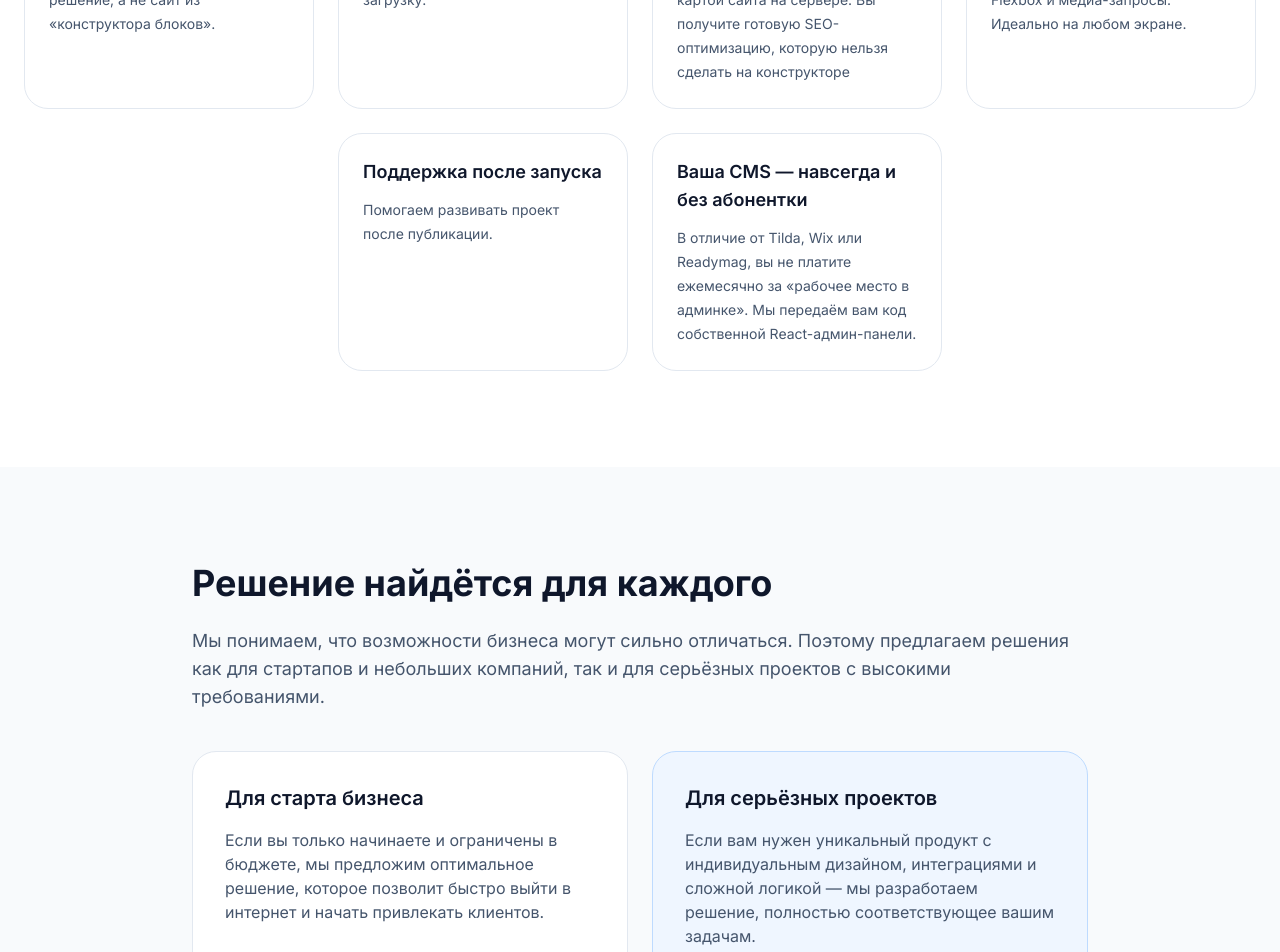
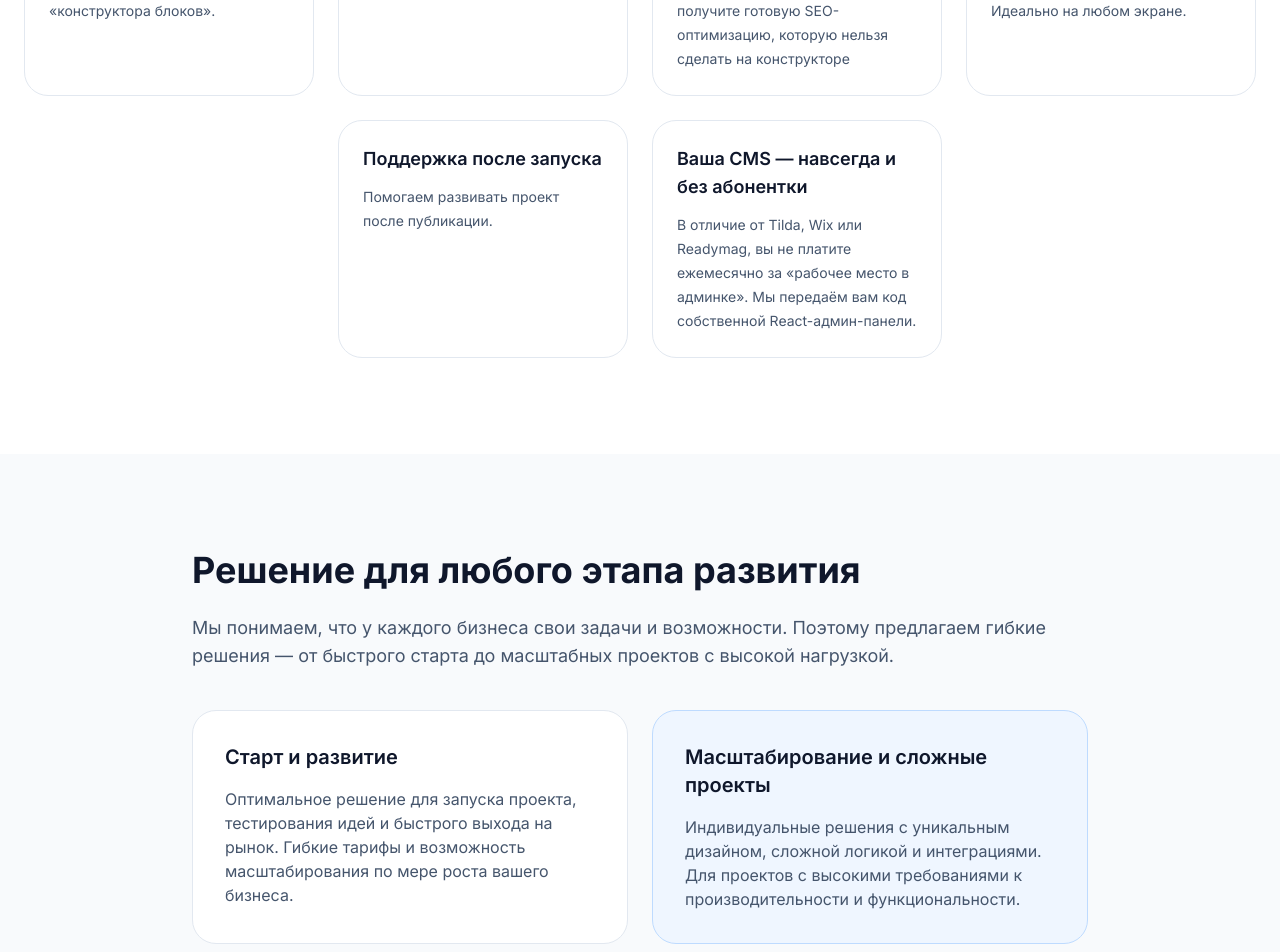
Before and after one commit to AlixandrN/ssg-dev-outstaff, a Next.js app: page /about in a window 1280 px wide. Shown: the part 860-1812 px from the top of the page. Built offline with nearby package versions, Linux system fonts and the light colour scheme.

Commit message:
about page was enh

```diff
--- a/app/(main)/about/page.tsx
+++ b/app/(main)/about/page.tsx
@@ -1,5 +1,7 @@
 import { AboutHeroSection } from "@/components/sections/AboutHeroSection";
+import { AboutSolutionsSection } from "@/components/sections/AboutSolutionsSection";
 import { CTASection } from "@/components/sections/CTASection";
+import { WhyChooseUsAboutSection } from "@/components/sections/WhyChooseUsAboutSection";
 import { WorkStagesSection } from "@/components/sections/WorkStagesSection";
 import { getLocalData } from "@/lib/data-utils/getLocalData";
 import { IData, WhyChooseUsData, WorkStages } from "@/lib/types";
@@ -30,74 +32,16 @@ const principles = [
 const AboutPage = async () => {
   const WORK_STAGES = await getLocalData<WorkStages>("work-stages");
   const { REASONS } = await getLocalData<WhyChooseUsData>("why-choose-us");
-  const { ABOUT_HERO, CTA } = await getLocalData<IData>("app-data");
+  const { ABOUT_HERO, CTA, ABOUT_SOLUTIONS } =
+    await getLocalData<IData>("app-data");
 
   return (
     <main className="bg-white">
       {ABOUT_HERO && <AboutHeroSection aboutHeroData={ABOUT_HERO} />}
-
-      {/* WHY_CHOOSE_US REASONS*/}
-      <section className="container mx-auto px-6 pb-24">
-        <div className="flex flex-col gap-4 md:flex-row md:flex-wrap md:justify-center md:gap-6">
-          {REASONS.map((item) => (
-            <div
-              key={item.title}
-              className="w-full rounded-3xl border border-slate-200 bg-white p-6 transition-shadow hover:shadow-md sm:w-[calc(50%-12px)] lg:w-[calc(33.33%-16px)] xl:w-[calc(25%-18px)] 2xl:w-auto 2xl:flex-1 2xl:max-w-none"
-            >
-              <h3 className="text-lg font-semibold text-slate-900">
-                {item.title}
-              </h3>
-              <p className="mt-3 hidden text-sm leading-6 text-slate-600 md:block">
-                {item.description}
-              </p>
-            </div>
-          ))}
-        </div>
-      </section>
-
-      {/* Solutions */}
-      <section className="bg-slate-50">
-        <div className="container mx-auto px-6 py-24">
-          <div className="mx-auto max-w-4xl">
-            <h2 className="text-3xl font-bold text-slate-900 md:text-4xl">
-              Решение найдётся для каждого
-            </h2>
-
-            <p className="mt-6 text-lg text-slate-600">
-              Мы понимаем, что возможности бизнеса могут сильно отличаться.
-              Поэтому предлагаем решения как для стартапов и небольших компаний,
-              так и для серьёзных проектов с высокими требованиями.
-            </p>
-
-            <div className="mt-10 grid gap-6 md:grid-cols-2">
-              <div className="rounded-3xl border border-slate-200 bg-white p-8">
-                <h3 className="text-xl font-semibold text-slate-900">
-                  Для старта бизнеса
-                </h3>
-
-                <p className="mt-4 text-slate-600">
-                  Если вы только начинаете и ограничены в бюджете, мы предложим
-                  оптимальное решение, которое позволит быстро выйти в интернет
-                  и начать привлекать клиентов.
-                </p>
-              </div>
-
-              <div className="rounded-3xl border border-blue-200 bg-blue-50 p-8">
-                <h3 className="text-xl font-semibold text-slate-900">
-                  Для серьёзных проектов
-                </h3>
-
-                <p className="mt-4 text-slate-600">
-                  Если вам нужен уникальный продукт с индивидуальным дизайном,
-                  интеграциями и сложной логикой — мы разработаем решение,
-                  полностью соответствующее вашим задачам.
-                </p>
-              </div>
-            </div>
-          </div>
-        </div>
-      </section>
-
+      {REASONS && <WhyChooseUsAboutSection whyChooseUsReasons={REASONS} />}
+      {ABOUT_SOLUTIONS && (
+        <AboutSolutionsSection aboutSolutionsData={ABOUT_SOLUTIONS} />
+      )}
       {WORK_STAGES && <WorkStagesSection workStages={WORK_STAGES} />}
 
       {/* Principles */}
--- a/components/sections/AboutHeroSection/index.tsx
+++ b/components/sections/AboutHeroSection/index.tsx
@@ -8,8 +8,12 @@ export const AboutHeroSection = ({
   aboutHeroData: IData["ABOUT_HERO"];
 }) => {
   const { title_1, title_2, description } = aboutHeroData;
+
   return (
-    <section className="container mx-auto px-6 pt-6 pb-16 lg:pt-12 lg:pb-24">
+    <section
+      className="container mx-auto px-6 pt-6 pb-16 lg:pt-12 lg:pb-24"
+      aria-labelledby="about-hero-title"
+    >
       <div className="grid gap-16 lg:grid-cols-2 lg:items-center">
         <div>
           <span className="inline-flex rounded-full border border-blue-200 bg-blue-50 px-4 py-2 text-sm font-medium text-blue-600">
@@ -17,7 +21,10 @@ export const AboutHeroSection = ({
           </span>
 
           {title_1 && title_2 && (
-            <h1 className="mt-6 text-4xl font-bold tracking-tight text-slate-900 md:text-5xl lg:text-6xl">
+            <h1
+              id="about-hero-title"
+              className="mt-6 text-4xl font-bold tracking-tight text-slate-900 md:text-5xl lg:text-6xl"
+            >
               {title_1}
               <span className="block text-blue-600">{title_2}</span>
             </h1>
@@ -36,11 +43,13 @@ export const AboutHeroSection = ({
           <div className="relative overflow-hidden rounded-3xl border border-slate-200 bg-white shadow-xl">
             <Image
               src="/images/about-team.webp"
-              alt="Команда веб-студии"
+              alt={`Команда веб-студии ${LOGO}`}
               width={1200}
               height={800}
               className="h-full w-full object-cover"
               priority
+              sizes="(max-width: 1024px) 100vw, 50vw"
+              quality={85}
             />
           </div>
         </div>
--- /dev/null
+++ b/components/sections/AboutSolutionsSection/index.tsx
@@ -0,0 +1,51 @@
+import { AboutSolutions } from "@/lib/types";
+
+export const AboutSolutionsSection = ({
+  aboutSolutionsData,
+}: {
+  aboutSolutionsData: AboutSolutions;
+}) => {
+  const { title, description, cards } = aboutSolutionsData;
+  return (
+    <section className="bg-slate-50" aria-labelledby="solutions-title">
+      <div className="container mx-auto px-6 py-24">
+        <div className="mx-auto max-w-4xl">
+          <h2
+            id="solutions-title"
+            className="text-3xl font-bold text-slate-900 md:text-4xl"
+          >
+            {title}
+          </h2>
+
+          <p className="mt-6 text-lg text-slate-600">{description}</p>
+
+          <div className="mt-10 grid gap-6 md:grid-cols-2" role="list">
+            {/* Card 1 */}
+            <div
+              className="rounded-3xl border border-slate-200 bg-white p-8 transition-shadow hover:shadow-md"
+              role="listitem"
+            >
+              <h3 className="text-xl font-semibold text-slate-900">
+                {cards[0].title}
+              </h3>
+
+              <p className="mt-4 text-slate-600">{cards[0].description}</p>
+            </div>
+
+            {/* Card 2 */}
+            <div
+              className="rounded-3xl border border-blue-200 bg-blue-50 p-8 transition-shadow hover:shadow-md"
+              role="listitem"
+            >
+              <h3 className="text-xl font-semibold text-slate-900">
+                {cards[1].title}
+              </h3>
+
+              <p className="mt-4 text-slate-600">{cards[1].description}</p>
+            </div>
+          </div>
+        </div>
+      </div>
+    </section>
+  );
+};
--- /dev/null
+++ b/components/sections/WhyChooseUsAboutSection/index.tsx
@@ -0,0 +1,39 @@
+import { DefaultCardProps } from "@/lib/types";
+
+export const WhyChooseUsAboutSection = ({
+  whyChooseUsReasons,
+}: {
+  whyChooseUsReasons: DefaultCardProps[];
+}) => {
+  return (
+    <section
+      className="container mx-auto px-6 pb-24"
+      aria-labelledby="reasons-title"
+    >
+      {/* SEO */}
+      <h2 id="reasons-title" className="sr-only">
+        Преимущества работы с нами
+      </h2>
+
+      <div
+        className="flex flex-col gap-4 md:flex-row md:flex-wrap md:justify-center md:gap-6"
+        role="list"
+      >
+        {whyChooseUsReasons.map((item, index) => (
+          <div
+            key={index}
+            className="w-full rounded-3xl border border-slate-200 bg-white p-6 transition-shadow hover:shadow-md sm:w-[calc(50%-12px)] lg:w-[calc(33.33%-16px)] xl:w-[calc(25%-18px)] 2xl:w-auto 2xl:flex-1 2xl:max-w-none"
+            role="listitem"
+          >
+            <h3 className="text-lg font-semibold text-slate-900">
+              {item.title}
+            </h3>
+            <p className="mt-3 hidden text-sm leading-6 text-slate-600 md:block">
+              {item.description}
+            </p>
+          </div>
+        ))}
+      </div>
+    </section>
+  );
+};
--- a/data/app-data.json
+++ b/data/app-data.json
@@ -114,5 +114,19 @@
   "CTA": {
     "title": "Есть идея проекта?",
     "description": "Расскажите о своей идее, а мы предложим решение, которое подойдёт именно вашему бизнесу и бюджету."
+  },
+  "ABOUT_SOLUTIONS": {
+    "title": "Решение для любого этапа развития",
+    "description": "Мы понимаем, что у каждого бизнеса свои задачи и возможности. Поэтому предлагаем гибкие решения — от быстрого старта до масштабных проектов с высокой нагрузкой.",
+    "cards": [
+      {
+        "title": "Старт и развитие",
+        "description": "Оптимальное решение для запуска проекта, тестирования идей и быстрого выхода на рынок. Гибкие тарифы и возможность масштабирования по мере роста вашего бизнеса."
+      },
+      {
+        "title": "Масштабирование и сложные проекты",
+        "description": "Индивидуальные решения с уникальным дизайном, сложной логикой и интеграциями. Для проектов с высокими требованиями к производительности и функциональности."
+      }
+    ]
   }
 }
--- a/lib/types.ts
+++ b/lib/types.ts
@@ -41,6 +41,15 @@ export interface WorkStages {
   STAGES: DefaultCardProps[];
 }
 
+export interface AboutSolutions {
+  title: string;
+  description: string;
+  cards: {
+    title: string;
+    description: string;
+  }[];
+}
+
 export interface IData {
   COMMON: Record<string, string>;
   FEATURES: string[];
@@ -50,6 +59,7 @@ export interface IData {
   MODALS: Record<string, TModalData>;
   ABOUT_HERO: Record<string, string>;
   CTA: Record<string, string>;
+  ABOUT_SOLUTIONS: AboutSolutions;
 }
 
 export enum EButtonLabel {
```
Also changed, not shown: public/images/about-team.webp (added).
